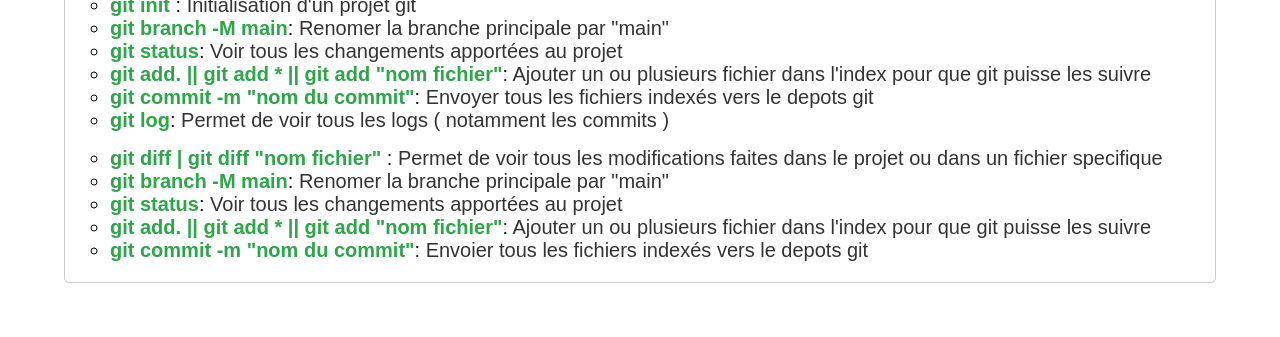
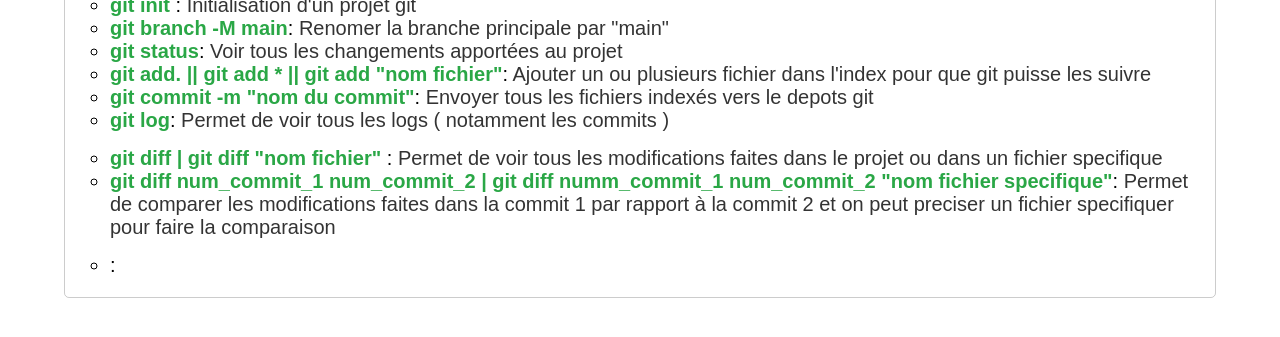
Before and after one commit to fiacrednj6313/gitsupport, a plain HTML site: page index.html in a window 1280 px wide. Shown: the part 205-542 px from the top of the page. Drawn offline with Linux system fonts and the light colour scheme.

Commit message:
Quatrieme commit

```diff
--- a/index.html
+++ b/index.html
@@ -52,20 +52,16 @@
                     </span>
                 </li>
                 <li>
-                    <span>git branch -M main</span>:
-                    <span>Renomer la branche principale par "main"</span>
+                    <span>git diff num_commit_1 num_commit_2 | git diff numm_commit_1 num_commit_2 "nom fichier specifique"</span>:
+                    <span>Permet de comparer les modifications faites dans la commit 1 par rapport à la commit 2 et on peut preciser un fichier specifiquer pour faire la comparaison</span>
                 </li>
+            </ul>
+        </div>
+        <div>
+            <ul>
                 <li>
-                    <span>git status</span>:
-                    <span>Voir tous les changements apportées au projet</span>
-                </li>
-                <li>
-                    <span>git add. || git add * || git add "nom fichier"</span>:
-                    <span>Ajouter un ou plusieurs fichier dans l'index pour que git puisse les suivre</span>
-                </li>
-                <li>
-                    <span>git commit -m "nom du commit"</span>:
-                    <span>Envoier tous les fichiers indexés vers le depots git</span>
+                    <span></span>:
+                    <span></span>
                 </li>
             </ul>
         </div>
```
